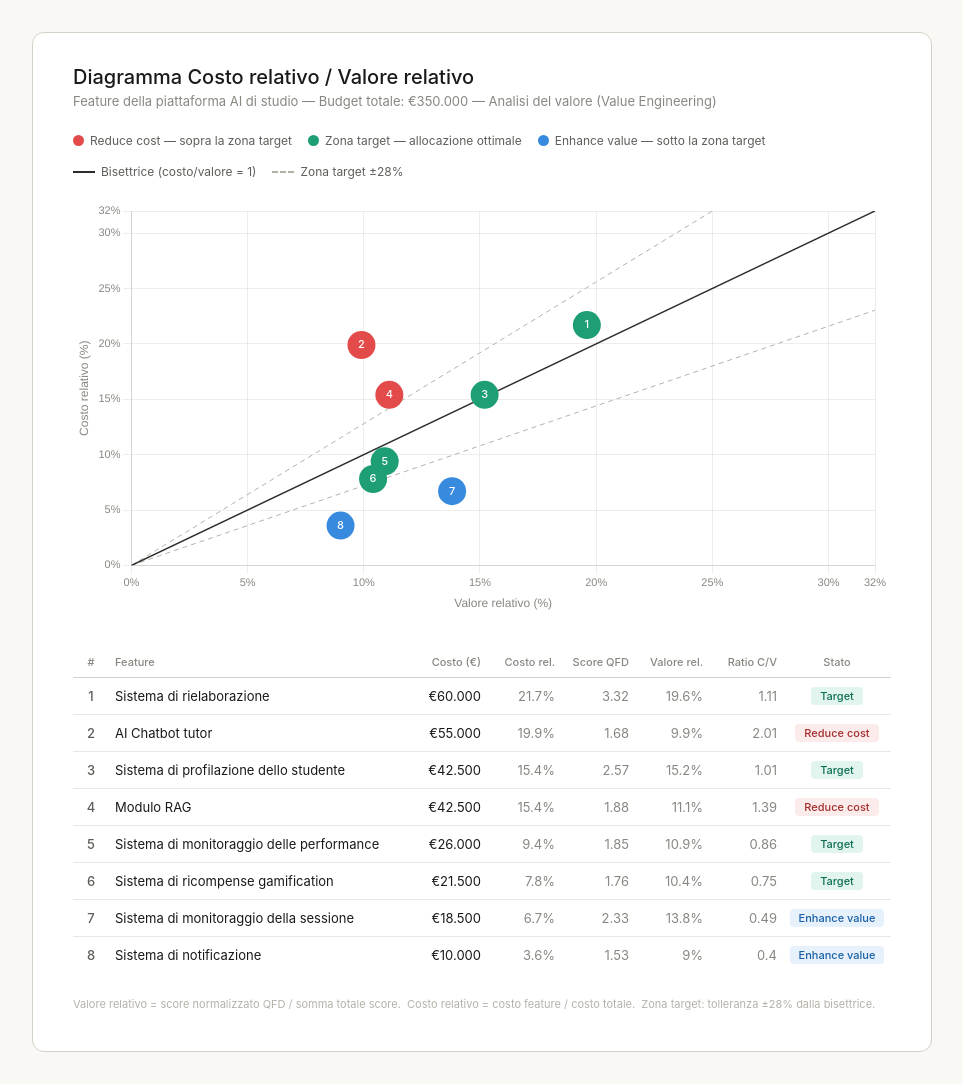
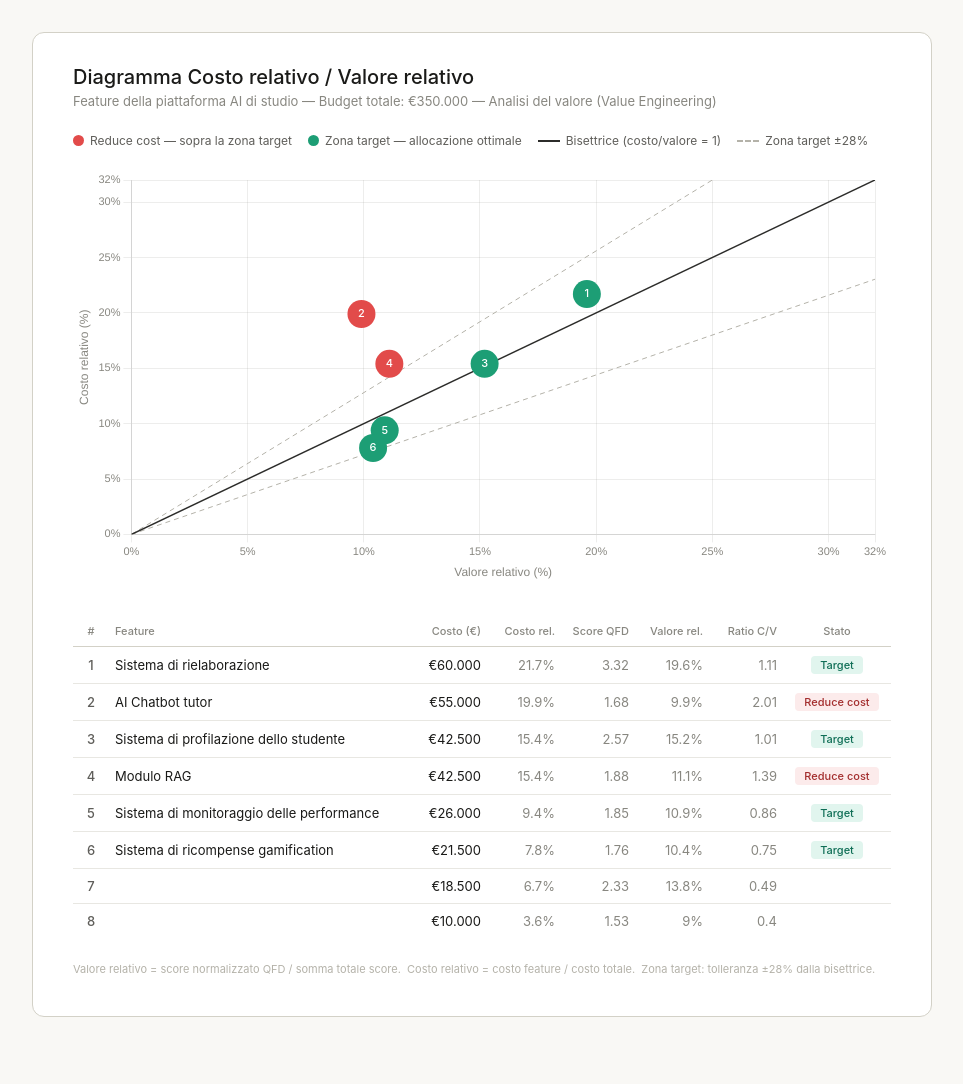
Before and after one commit to racso96as/content-transformers, a plain HTML site: page tanaka.html in a window 1280 px wide. Shown: the whole page, without its empty margins (158-1121 px from the left). After the commit the page ends 1049 px from the top, so only its background shows below. Drawn offline with nearby package versions, Linux system fonts and the light colour scheme.

Commit message:
Add files via upload

```diff
--- a/tanaka.html
+++ b/tanaka.html
@@ -164,13 +164,13 @@
     <div class="legend">
       <span class="legend-item"><span class="legend-dot" style="background:#e24b4a;"></span>Reduce cost — sopra la zona target</span>
       <span class="legend-item"><span class="legend-dot" style="background:#1d9e75;"></span>Zona target — allocazione ottimale</span>
-      <span class="legend-item"><span class="legend-dot" style="background:#378add;"></span>Enhance value — sotto la zona target</span>
+
       <span class="legend-item"><span class="legend-line" style="background:#2c2c2a;"></span>Bisettrice (costo/valore = 1)</span>
       <span class="legend-item"><span class="legend-dashed"></span>Zona target ±28%</span>
     </div>
 
     <div class="chart-wrapper">
-      <canvas id="scatterChart" role="img" aria-label="Scatter chart costo relativo vs valore relativo per le 8 feature della piattaforma AI"></canvas>
+      <canvas id="scatterChart" role="img" aria-label="Scatter chart costo relativo vs valore relativo per le feature della piattaforma AI"></canvas>
     </div>
 
     <div class="table-wrapper">
@@ -221,7 +221,9 @@
     const colorMap   = { "Target":"#1d9e75", "Reduce cost":"#e24b4a", "Enhance value":"#378add" };
     const badgeClass = { "Target":"badge-target", "Reduce cost":"badge-reduce", "Enhance value":"badge-enhance" };
 
-    const scatterData = features.map(f => ({ x: f.valRel, y: f.costRel, label: f.n, name: f.name, stato: f.stato }));
+    // ── MODIFICA 1: escludi Enhance value dal grafico ──
+    const visibleFeatures = features.filter(f => f.stato !== "Enhance value");
+    const scatterData = visibleFeatures.map(f => ({ x: f.valRel, y: f.costRel, label: f.n, name: f.name, stato: f.stato }));
 
     const max = 32;
     const line       = [{ x:0, y:0 }, { x:max, y:max }];
@@ -327,18 +329,20 @@
       }
     });
 
+    // ── MODIFICA 2: in tabella, nessun nome per Enhance value ──
     const tbody = document.getElementById('tableBody');
     features.forEach(f => {
       const tr = document.createElement('tr');
+      const displayName = f.stato === "Enhance value" ? "" : f.name;
       tr.innerHTML = `
         <td>${f.n}</td>
-        <td>${f.name}</td>
+        <td>${displayName}</td>
         <td>€${f.cost.toLocaleString('it-IT')}</td>
         <td class="muted">${f.costRel}%</td>
         <td class="muted">${f.scoreQFD}</td>
         <td class="muted">${f.valRel}%</td>
         <td class="muted">${f.cv}</td>
-        <td><span class="badge ${badgeClass[f.stato]}">${f.stato}</span></td>
+        <td>${f.stato !== "Enhance value" ? `<span class="badge ${badgeClass[f.stato]}">${f.stato}</span>` : ""}</td>
       `;
       tbody.appendChild(tr);
     });
```
